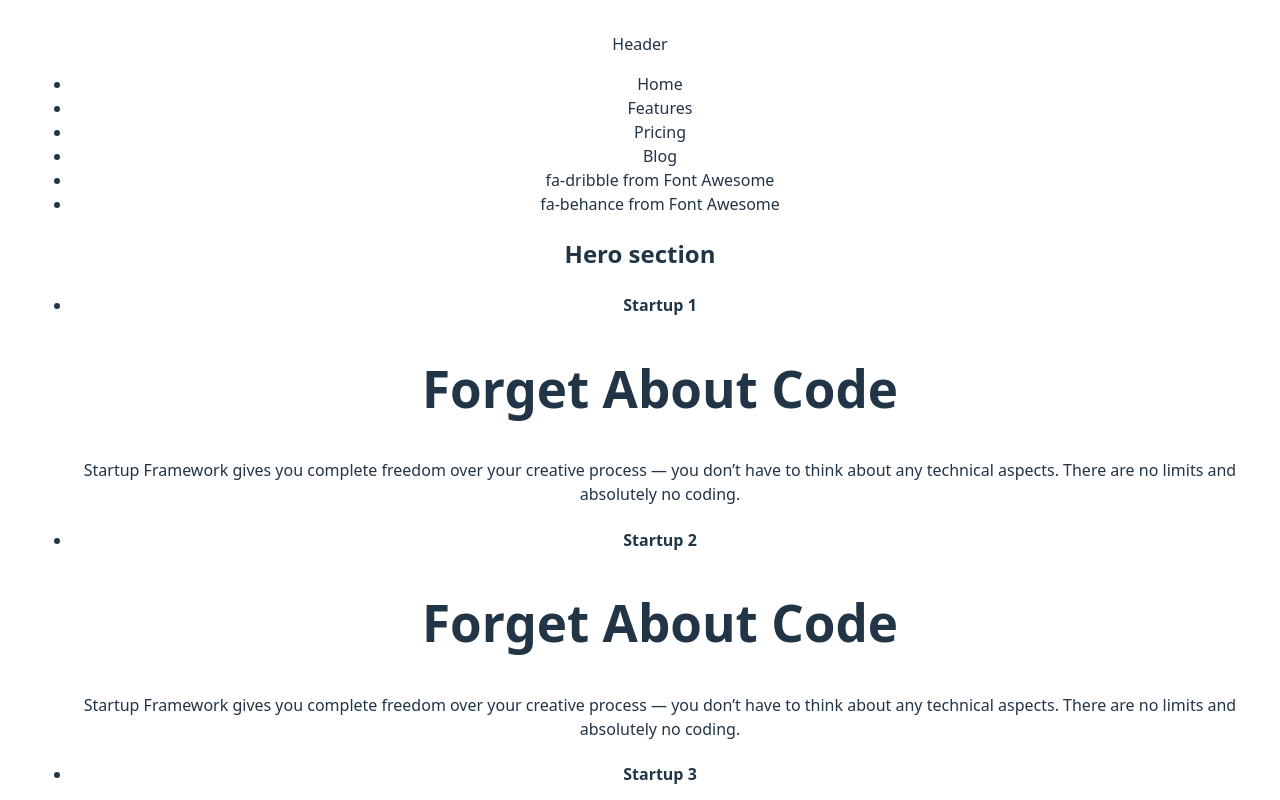
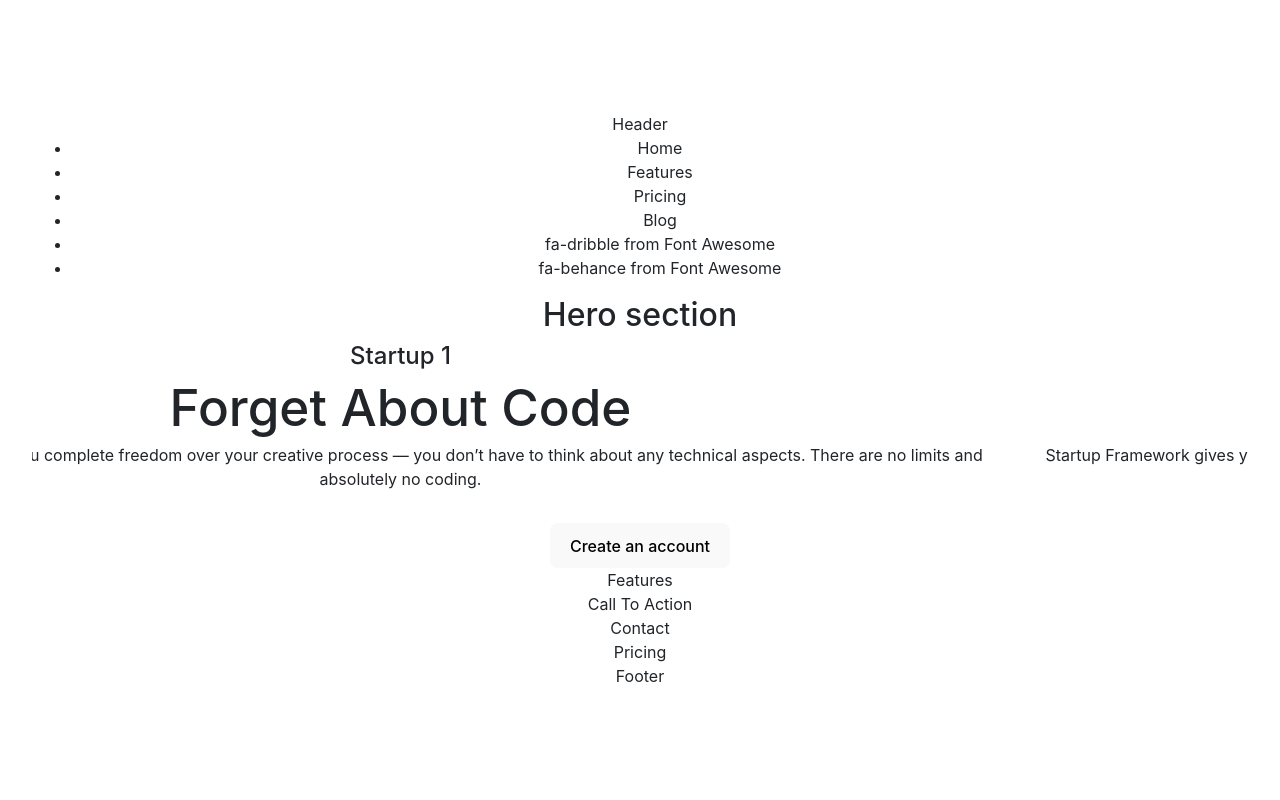
Before and after one commit to OleksandrPM/memos-app, a Vue app: page / in a window 1280 px wide. Shown: the top 800 px of the page. Built offline with nearby package versions, Linux system fonts and the light colour scheme.

Commit message:
Set carousel in Hero

```diff
--- a/index.html
+++ b/index.html
@@ -5,6 +5,27 @@
     <link rel="icon" type="image/svg+xml" href="/favicon.png" />
     <meta name="viewport" content="width=device-width, initial-scale=1.0" />
     <title>Memos App</title>
+    <link
+      rel="stylesheet"
+      href="https://cdn.jsdelivr.net/npm/bootstrap@4.0.0/dist/css/bootstrap.min.css"
+      integrity="sha384-Gn5384xqQ1aoWXA+058RXPxPg6fy4IWvTNh0E263XmFcJlSAwiGgFAW/dAiS6JXm"
+      crossorigin="anonymous"
+    />
+    <script
+      src="https://code.jquery.com/jquery-3.2.1.slim.min.js"
+      integrity="sha384-KJ3o2DKtIkvYIK3UENzmM7KCkRr/rE9/Qpg6aAZGJwFDMVNA/GpGFF93hXpG5KkN"
+      crossorigin="anonymous"
+    ></script>
+    <script
+      src="https://cdn.jsdelivr.net/npm/popper.js@1.12.9/dist/umd/popper.min.js"
+      integrity="sha384-ApNbgh9B+Y1QKtv3Rn7W3mgPxhU9K/ScQsAP7hUibX39j7fakFPskvXusvfa0b4Q"
+      crossorigin="anonymous"
+    ></script>
+    <script
+      src="https://cdn.jsdelivr.net/npm/bootstrap@4.0.0/dist/js/bootstrap.min.js"
+      integrity="sha384-JZR6Spejh4U02d8jOt6vLEHfe/JQGiRRSQQxSfFWpi1MquVdAyjUar5+76PVCmYl"
+      crossorigin="anonymous"
+    ></script>
   </head>
   <body>
     <div id="app"></div>
--- a/src/components/sections/Hero.vue
+++ b/src/components/sections/Hero.vue
@@ -7,8 +7,26 @@
 <template>
   <section>
     <h2>Hero section</h2>
-    <ul>
-      <li v-for="(project, index) in projects" :key="index">
+    <div
+      id="carouselExampleIndicators"
+      class="carousel slide"
+      data-ride="carousel"
+    >
+      <ol class="carousel-indicators">
+        <li
+          v-for="(project, index) in projects"
+          :key="index"
+          data-target="#carouselExampleIndicators"
+          :data-slide-to="index"
+          :class="index === 0 ? 'active' : ''"
+        ></li>
+      </ol>
+      <ul class="carousel-inner">
+        <li
+          v-for="(project, index) in projects"
+          :key="index"
+          :class="['carousel-item', index === 0 ? 'active' : '']"
+        >
           <Introduction
             :name="project.name"
             :motto="project.motto"
@@ -16,6 +34,26 @@
           />
         </li>
       </ul>
+      <a
+        class="carousel-control-prev"
+        href="#carouselExampleIndicators"
+        role="button"
+        data-slide="prev"
+      >
+        <span class="carousel-control-prev-icon" aria-hidden="true"></span>
+        <span class="sr-only">Previous</span>
+      </a>
+      <a
+        class="carousel-control-next"
+        href="#carouselExampleIndicators"
+        role="button"
+        data-slide="next"
+      >
+        <span class="carousel-control-next-icon" aria-hidden="true"></span>
+        <span class="sr-only">Next</span>
+      </a>
+    </div>
+
     <Button label="Create an account" @click="handleClick" />
   </section>
 </template>
```
Lines whose indentation alone changed are shown as unchanged.
